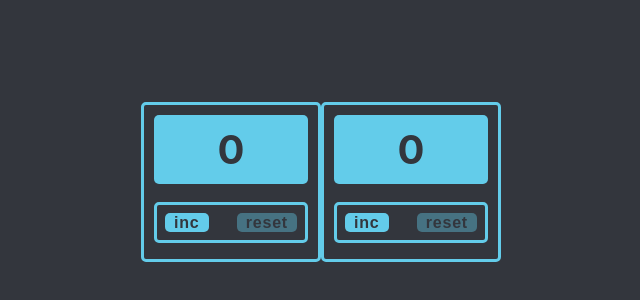
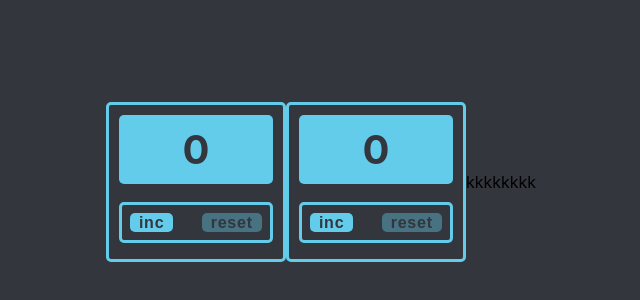
Before and after one commit to irina-lat/my-app-test1, a React (Create React App) app: page / in a window 1280 px wide. Shown: the part 218-518 px from the top of the page, without its empty margins (319-959 px from the left). Built offline with nearby package versions, Linux system fonts and the light colour scheme.

Commit message:
added 2 file

```diff
--- a/src/App.tsx
+++ b/src/App.tsx
@@ -2,6 +2,8 @@ import React, {useState} from 'react';
 import './App.css';
 import Count from "./Count";
 import Count2 from "./Count2";
+import Component1 from "./Component1";
+import Component2 from "./Component2";
 
 
 function App() {
@@ -9,6 +11,8 @@ function App() {
         <div className={"app"}>
             <Count/>
             <Count2/>
+            <Component1/>
+            <Component2/>
         </div>
     );
 }
--- /dev/null
+++ b/src/Component1.jsx
@@ -0,0 +1,7 @@
+function Component1(){
+    return (
+        <div>kkkk</div>
+    )
+}
+
+export default Component1
--- /dev/null
+++ b/src/Component2.jsx
@@ -0,0 +1,7 @@
+function Component2(){
+    return (
+        <div>kkkk</div>
+    )
+}
+
+export default Component2
```
